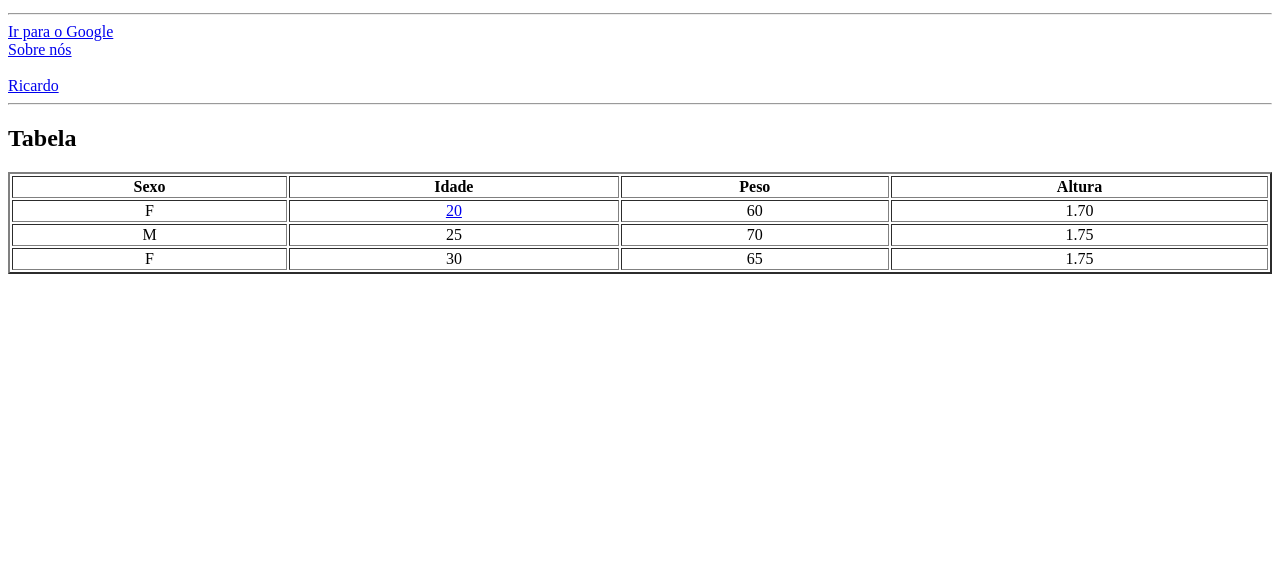
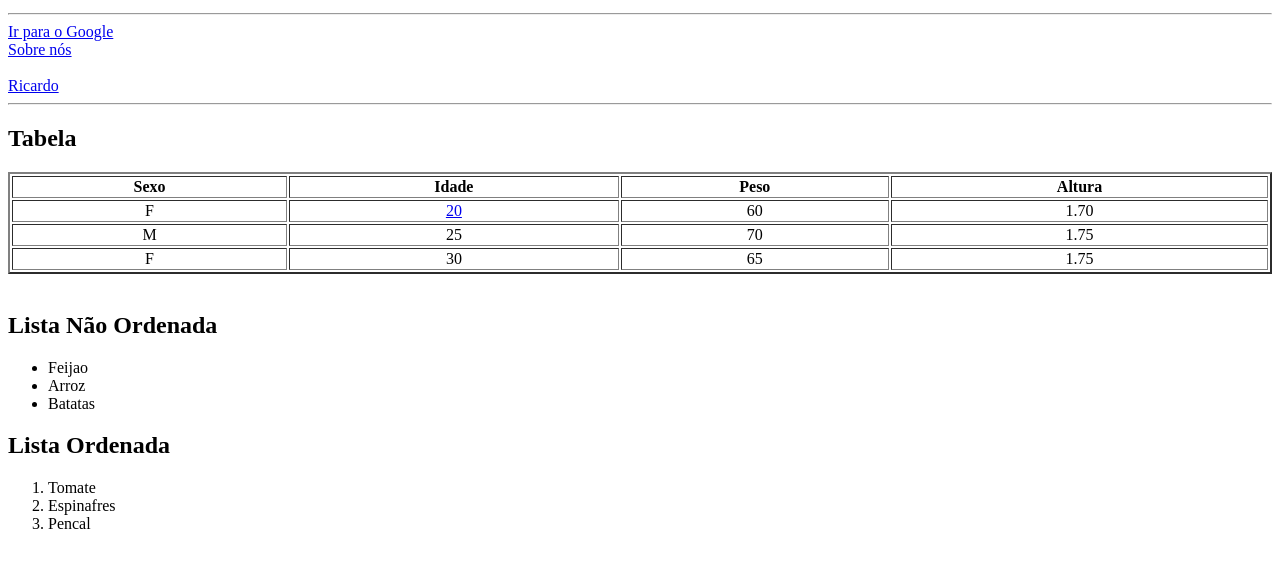
Before and after one commit to Senutna/html, a plain HTML site: page index.html in a window 1280 px wide. Shown: the part 111-678 px from the top of the page. Drawn offline with Linux system fonts and the light colour scheme.

Commit message:
Criar Listas Não Ordenadas e Ordenadas

```diff
--- a/index.html
+++ b/index.html
@@ -78,6 +78,27 @@
                 <td>1.75</td>
             </tr>
       </table>
+      <br>
+
+      <h2>
+        Lista Não Ordenada
+      </h2>
+        <ul>
+
+        <li>Feijao</li>
+        <li>Arroz</li>
+        <li>Batatas</li>
+
+        </ul>
+
+        <h2>Lista Ordenada</h2>
+        <ol>
+
+        <li>Tomate</li>
+        <li>Espinafres</li>
+        <li>Pencal</li>
+
+        </ol>
 
 </body>
 
```
